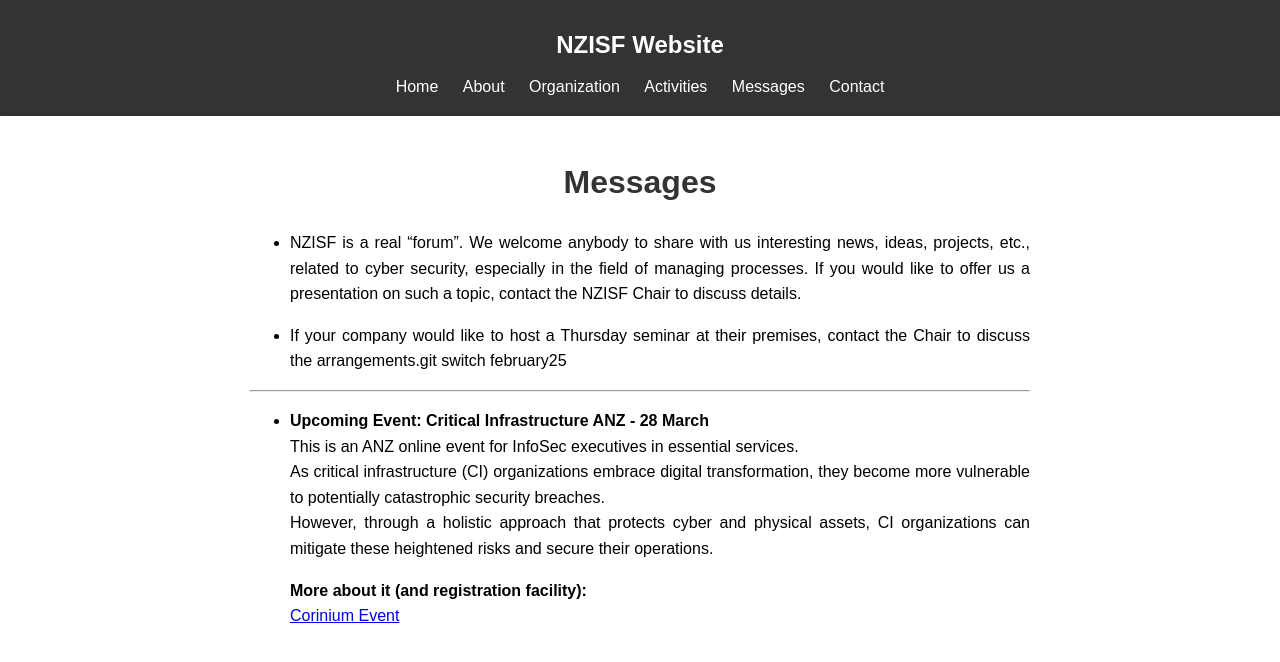
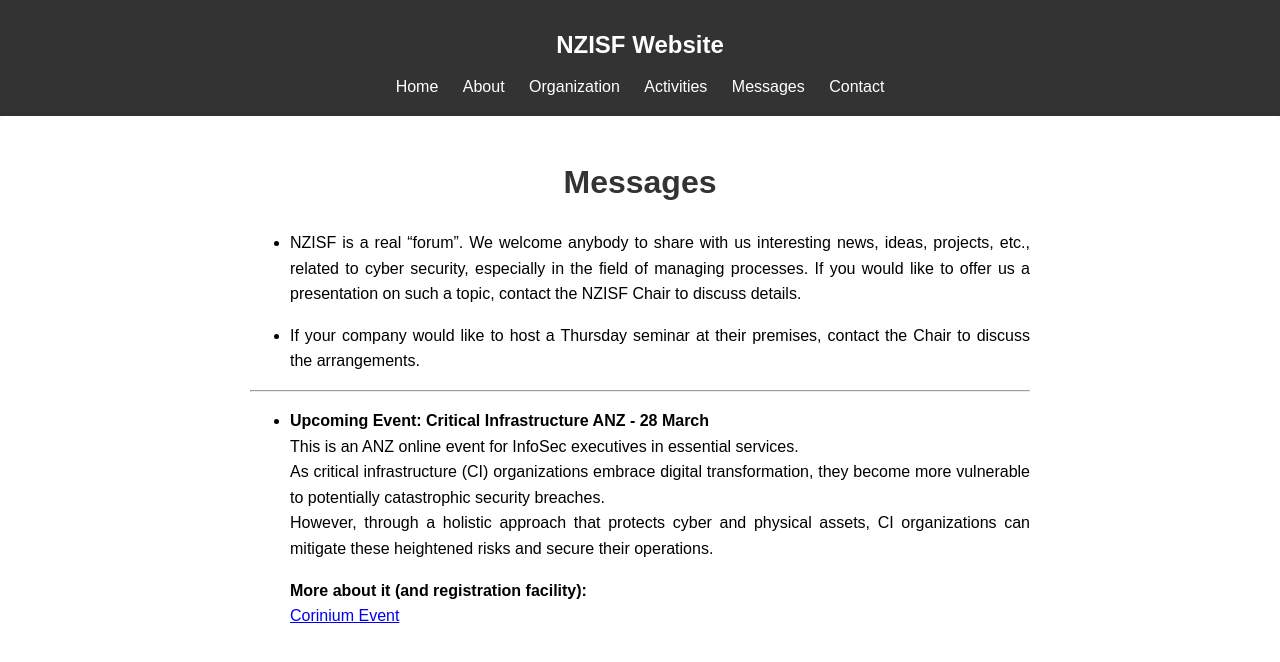
Before and after one commit to hilmibesli/NZISF-website, a Jekyll site: the page built from content/messages.md, in a window 1280 px wide. Shown: the top 662 px of the page. Built offline with Jekyll 4.4.1, drawn with Linux system fonts in a browser that asks for light colours.

Commit message:
Düzeltme

```diff
--- a/content/messages.md
+++ b/content/messages.md
@@ -7,7 +7,7 @@ title: "Messages"
 
 - NZISF is a real “forum”. We welcome anybody to share with us interesting news, ideas, projects, etc., related to cyber security, especially in the field of managing processes. If you would like to offer us a presentation on such a topic, contact the NZISF Chair to discuss details.
 
-- If your company would like to host a Thursday seminar at their premises, contact the Chair to discuss the arrangements.git switch february25
+- If your company would like to host a Thursday seminar at their premises, contact the Chair to discuss the arrangements.
 
 --------
 
```
